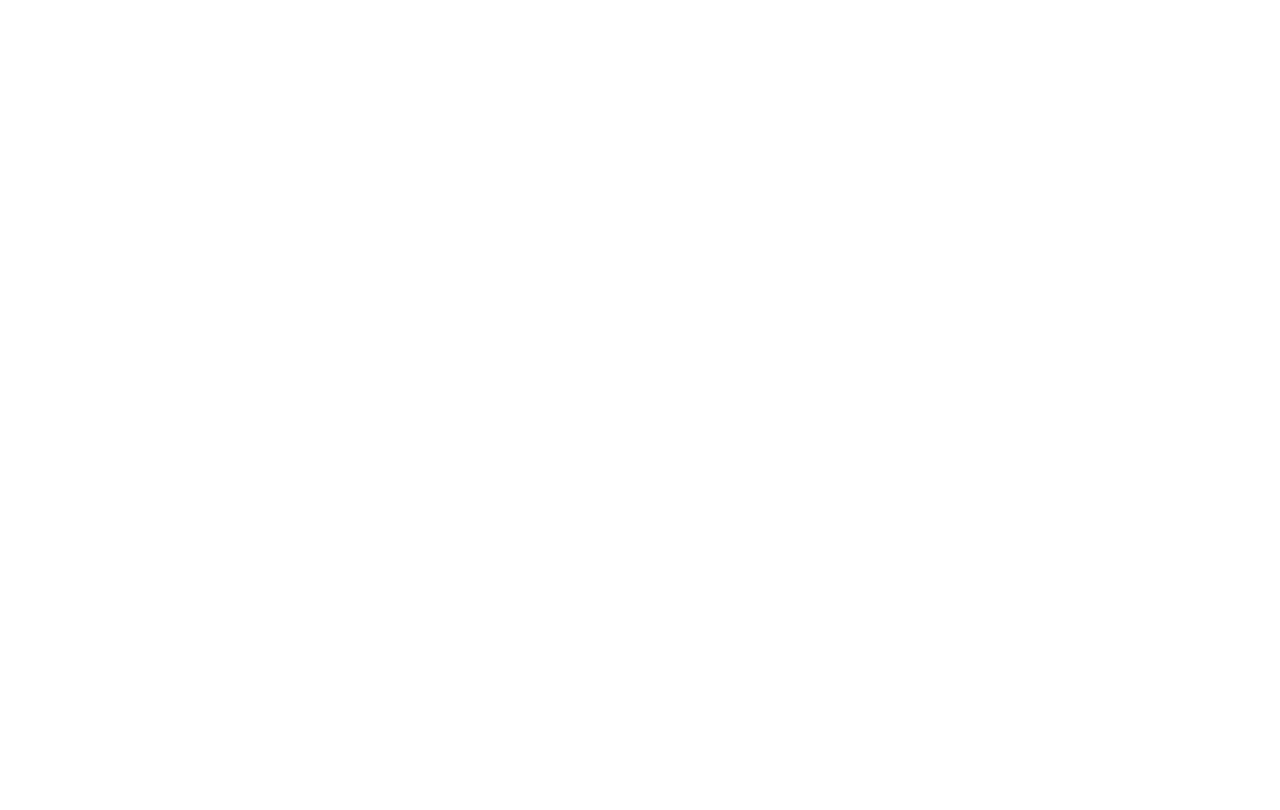
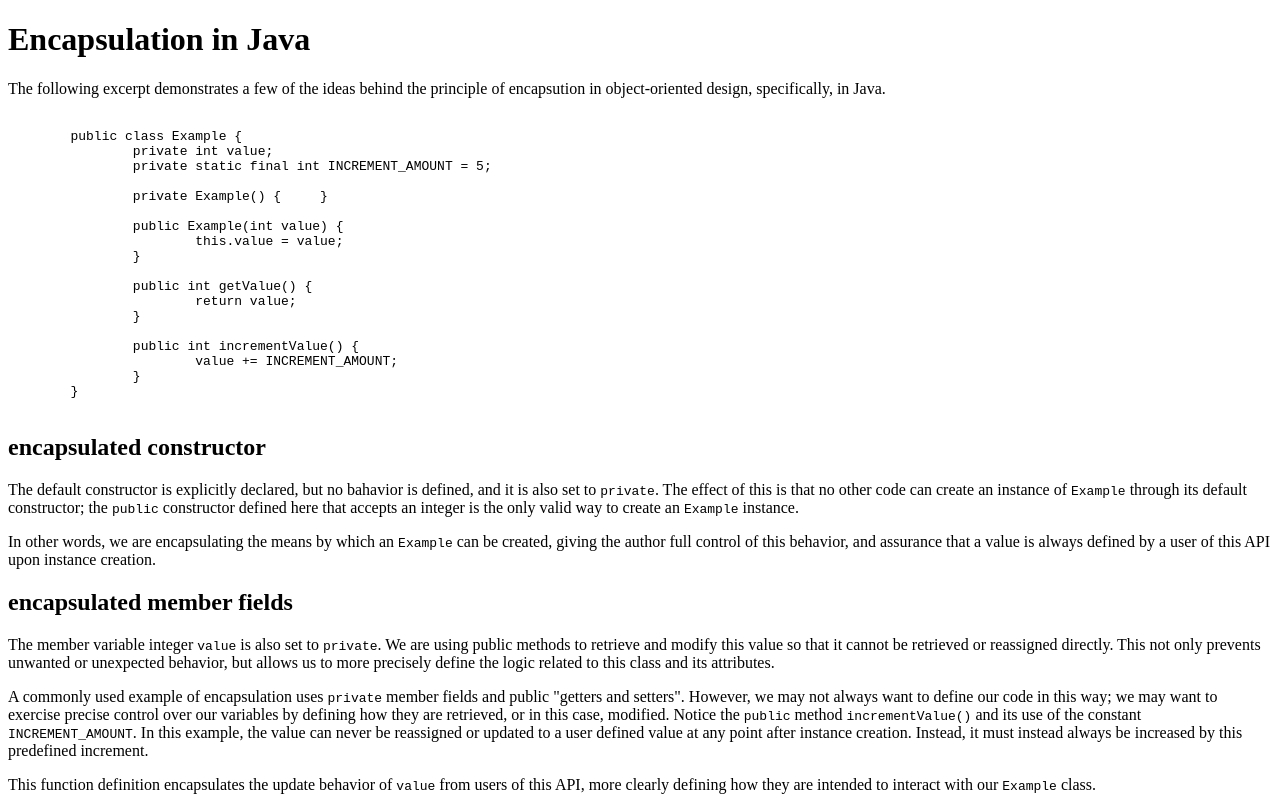
Before and after one commit to jeremiah-shore/dmpj, a plain HTML site: page user-stories/SHJ-15 - Intro to HTML - Advanced Text Formatting/SHJ-4/computer-code-example.html in a window 1280 px wide. Drawn offline with Linux system fonts and the light colour scheme.

Commit message:
AL: pick any two sections - end

```diff
--- a/user-stories/SHJ-15 - Intro to HTML - Advanced Text Formatting/SHJ-4/computer-code-example.html
+++ b/user-stories/SHJ-15 - Intro to HTML - Advanced Text Formatting/SHJ-4/computer-code-example.html
@@ -5,7 +5,43 @@
 </head>
 <body>
 
+	<h1>Encapsulation in Java</h1>
+	<p>The following excerpt demonstrates a few of the ideas behind the principle of encapsution in object-oriented design, specifically, in Java.</p>
 
+	<pre><code>
+	public class Example {
+		private int value;
+		private static final int INCREMENT_AMOUNT = 5;
+
+		private Example() {	}
+
+		public Example(int value) {
+			this.value = value;
+		}
+
+		public int getValue() {
+			return value;
+		}
+
+		public int incrementValue() {
+			value += INCREMENT_AMOUNT;
+		}
+	}
+	</code></pre>
+
+	<h2>encapsulated constructor</h2>
+
+	<p>The default constructor is explicitly declared, but no bahavior is defined, and it is also set to <code>private</code>. The effect of this is that no other code can create an instance of <code>Example</code> through its default constructor; the <code>public</code> constructor defined here that accepts an integer is the only valid way to create an <code>Example</code> instance.</p>
+
+	<p>In other words, we are encapsulating the means by which an <code>Example</code> can be created, giving the author full control of this behavior, and assurance that a value is always defined by a user of this API upon instance creation.</p>
+
+	<h2>encapsulated member fields</h2>
+
+	<p>The member variable integer <code>value</code> is also set to <code>private</code>. We are using public methods to retrieve and modify this value so that it cannot be retrieved or reassigned directly. This not only prevents unwanted or unexpected behavior, but allows us to more precisely define the logic related to this class and its attributes.</p>
+
+	<p>A commonly used example of encapsulation uses <code>private</code> member fields and public "getters and setters". However, we may not always want to define our code in this way; we may want to exercise precise control over our variables by defining how they are retrieved, or in this case, modified. Notice the <code>public</code> method <code>incrementValue()</code> and its use of the constant <code>INCREMENT_AMOUNT</code>. In this example, the value can never be reassigned or updated to a user defined value at any point after instance creation. Instead, it must instead always be increased by this predefined increment.</p>
+
+	<p>This function definition encapsulates the update behavior of <code>value</code> from users of this API, more clearly defining how they are intended to interact with our <code>Example</code> class.</p>
 
 </body>
 </html>
```
Also changed, not shown: user-stories/SHJ-15 - Intro to HTML - Advanced Text Formatting/SHJ-4/superscript-subscript-example.html (+6 -0 lines).
